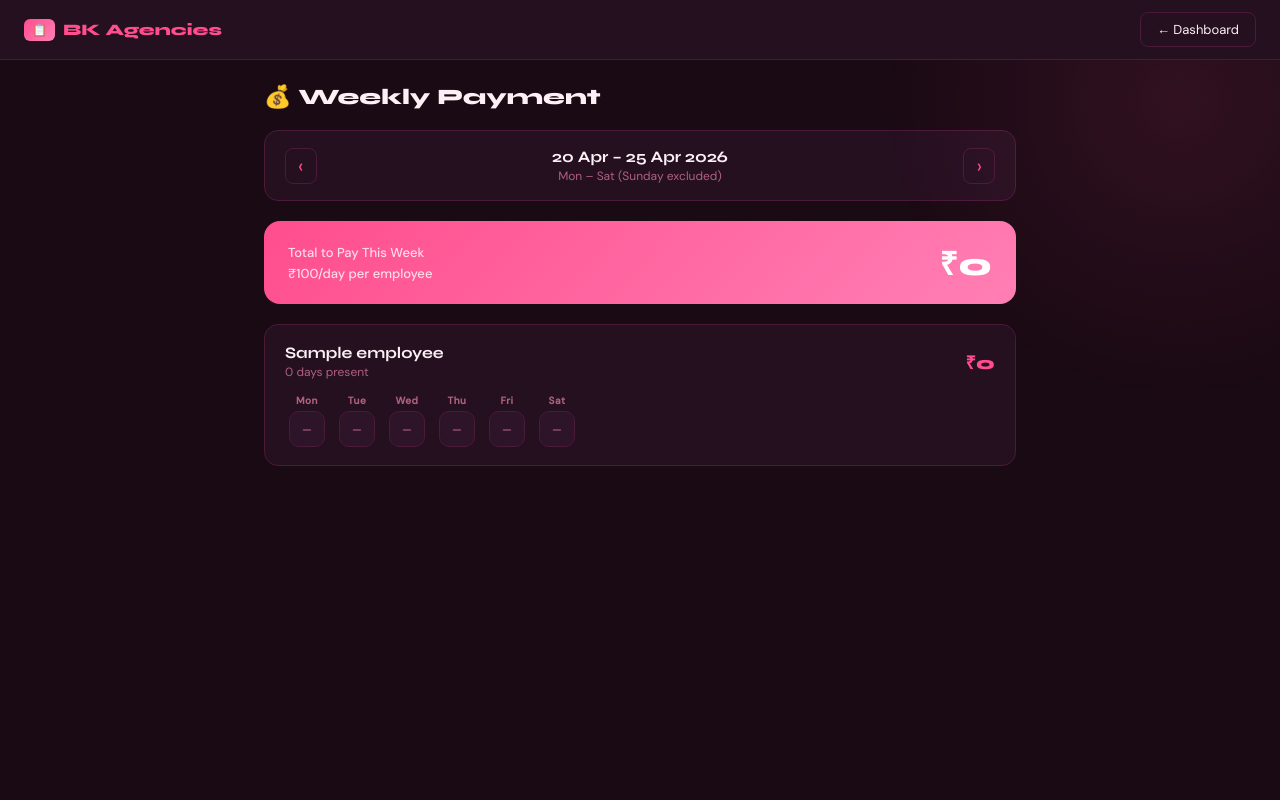
After one commit to kanmani2610/Attendance-tracker, a Flask app: page /weekly in a window 1280 px wide. The commit adds this page. Run offline with Flask 3, Linux system fonts and the light colour scheme; the visitor is signed in with stand-in values (Sample User, id 1); a database or web service that is not in the repository returns one stand-in record (values such as "Sample title"); some libraries are stand-ins or nearby versions.

Commit message:
add weekly pay, sunday greyed out, email notification

```diff
--- a/app.py
+++ b/app.py
@@ -4,19 +4,29 @@ import pandas as pd
 from werkzeug.security import check_password_hash
 from functools import wraps
 import io
+import smtplib
+from email.mime.text import MIMEText
+from email.mime.multipart import MIMEMultipart
+from datetime import datetime, timedelta
 
 # DB
 from database import init_db, get_connection
 
 # SERVICES
 from services.employee_service import load_employees, add_employee, delete_employee
-from services.attendance_service import get_attendance, save_attendance
+from services.attendance_service import get_attendance, save_attendance, get_weekly_attendance
 
 app = Flask(__name__)
 app.secret_key = os.environ.get("SECRET_KEY", "fallback-secret")
 
 # ✅ IMPORTANT
 init_db()
+
+# 📧 EMAIL CONFIG
+SENDER_EMAIL = "jkanmani691@gmail.com"
+SENDER_PASSWORD = os.environ.get("EMAIL_PASSWORD", "ljbt rhow gmmk oucb")
+RECEIVER_EMAILS = ["jaikumar.197306@gmail.com", "kanmanijayakumar26022007@gmail.com"]
+DAILY_RATE = 100  # ₹100 per day
 
 
 # 🔐 LOGIN DECORATOR
@@ -35,6 +45,74 @@ ADMIN_PASS_HASH = os.getenv(
     "ADMIN_PASS_HASH",
     "scrypt:32768:8:1$CAEBIKjycQofVpfR$225a63ebe8c8571ad0c85f6ff9c4a37461c0bae456b0a6edbb64540cc035715f6863cce641b3292f083b507d2c488be8f6cfb2b0ef6912e650ddf0c706a13be5"
 )
+
+
+# 📧 SEND WEEKLY EMAIL
+def send_weekly_email(week_data, week_label):
+    try:
+        msg = MIMEMultipart("alternative")
+        msg["Subject"] = f"BK Agencies — Saturday Payment Summary ({week_label})"
+        msg["From"] = SENDER_EMAIL
+        msg["To"] = ", ".join(RECEIVER_EMAILS)
+
+        total = sum(d["amount"] for d in week_data)
+
+        # Build email body
+        rows = ""
+        for d in week_data:
+            rows += f"""
+            <tr>
+                <td style="padding:10px 16px; border-bottom:1px solid #4a1a38;">{d['name']}</td>
+                <td style="padding:10px 16px; border-bottom:1px solid #4a1a38; text-align:center;">{d['days']}</td>
+                <td style="padding:10px 16px; border-bottom:1px solid #4a1a38; text-align:center;">₹{d['amount']}</td>
+            </tr>
+            """
+
+        html = f"""
+        <html>
+        <body style="font-family: Arial, sans-serif; background:#1a0a14; color:#fdf0f5; padding:20px;">
+            <div style="max-width:500px; margin:0 auto; background:#251020; border-radius:16px; padding:32px; border:1px solid #4a1a38;">
+                <h2 style="color:#ff4d8d; margin-bottom:4px;">BK Agencies</h2>
+                <p style="color:#b06080; margin-bottom:24px;">Saturday Payment Summary — {week_label}</p>
+
+                <table style="width:100%; border-collapse:collapse;">
+                    <thead>
+                        <tr style="background:#2e1428;">
+                            <th style="padding:10px 16px; text-align:left; color:#b06080; font-size:12px;">Employee</th>
+                            <th style="padding:10px 16px; text-align:center; color:#b06080; font-size:12px;">Days Present</th>
+                            <th style="padding:10px 16px; text-align:center; color:#b06080; font-size:12px;">Amount</th>
+                        </tr>
+                    </thead>
+                    <tbody>
+                        {rows}
+                    </tbody>
+                </table>
+
+                <div style="margin-top:20px; padding:16px; background:#2e1428; border-radius:10px; text-align:right;">
+                    <span style="color:#b06080; font-size:14px;">Total to Pay Today:</span>
+                    <span style="color:#ff4d8d; font-size:22px; font-weight:bold; margin-left:12px;">₹{total}</span>
+                </div>
+
+                <p style="color:#b06080; font-size:12px; margin-top:20px; text-align:center;">
+                    This is an automated message from BK Agencies Attendance System.
+                </p>
+            </div>
+        </body>
+        </html>
+        """
+
+        msg.attach(MIMEText(html, "html"))
+
+        with smtplib.SMTP_SSL("smtp.gmail.com", 465) as server:
+            server.login(SENDER_EMAIL, SENDER_PASSWORD)
+            server.sendmail(SENDER_EMAIL, RECEIVER_EMAILS, msg.as_string())
+
+        print("✅ Weekly email sent!")
+        return True
+
+    except Exception as e:
+        print(f"❌ Email error: {e}")
+        return False
 
 
 # 🔐 LOGIN
@@ -75,9 +153,7 @@ def dashboard():
     if request.method == "POST":
         month = request.form["month"]
         session["month"] = month
-
         save_attendance(month, employees, request.form)
-
         return redirect(f"/dashboard?month={month}")
 
     return render_template(
@@ -93,7 +169,6 @@ def dashboard():
 @login_required
 def add_employee_route():
     name = request.form["name"]
-
     try:
         salary = int(request.form["salary"])
     except Exception as e:
@@ -124,8 +199,6 @@ def report():
         employees = load_employees()
 
         if request.method == "POST":
-            # ✅ FIX: month comes as "2025-01" from HTML input type="month"
-            # Keep it as-is (do NOT .lower() or reformat it)
             month = request.form.get("month", "").strip()
             deduction = float(request.form.get("deduction", 0))
 
@@ -138,31 +211,30 @@ def report():
                 emp_id = emp["id"]
                 name = emp["name"]
 
-                # ✅ FIX: match "2025-01-05" style dates using LIKE "2025-01%"
                 cursor.execute("""
-                    SELECT status
-                    FROM attendance
-                    WHERE employee_id = ? AND date LIKE ?
+                    SELECT status, date FROM attendance
+                    WHERE employee_id = %s AND date LIKE %s
                 """, (emp_id, f"{month}%"))
 
                 rows = cursor.fetchall()
-                attendance = [r[0] for r in rows]
 
-                leaves = attendance.count("L")
-                present = attendance.count("P")
+                # ✅ Ignore Sundays in monthly report
+                leaves = 0
+                present = 0
+                for status, date in rows:
+                    date_obj = datetime.strptime(date, "%Y-%m-%d")
+                    if date_obj.weekday() == 6:  # Sunday
+                        continue
+                    if status == "L":
+                        leaves += 1
+                    elif status == "P":
+                        present += 1
 
                 salary = float(emp["salary"])
                 total_deduction = leaves * deduction
                 final_salary = salary - total_deduction
 
-                results.append([
-                    name,
-                    salary,
-                    present,
-                    leaves,
-                    total_deduction,
-                    final_salary
-                ])
+                results.append([name, salary, present, leaves, total_deduction, final_salary])
 
             conn.close()
 
@@ -181,3 +253,60 @@ def report():
     except Exception as e:
         print("ERROR:", e)
         return str(e), 500
+
+
+# 📅 WEEKLY SUMMARY
+@app.route("/weekly", methods=["GET", "POST"])
+@login_required
+def weekly():
+    employees = load_employees()
+    today = datetime.today()
+
+    # Default to current week (Mon–Sat)
+    # Find Monday of current week
+    monday = today - timedelta(days=today.weekday())
+    saturday = monday + timedelta(days=5)
+
+    # Allow selecting a different week
+    week_start_str = request.args.get("week_start", monday.strftime("%Y-%m-%d"))
+    week_start = datetime.strptime(week_start_str, "%Y-%m-%d")
+    week_end = week_start + timedelta(days=5)  # Saturday
+
+    week_label = f"{week_start.strftime('%d %b')} – {week_end.strftime('%d %b %Y')}"
+
+    # Get attendance for each employee for this week (Mon-Sat, skip Sunday)
+    week_data = get_weekly_attendance(employees, week_start, week_end)
+
+    # Check if today is Saturday — show email button
+    is_saturday = today.weekday() == 5
+
+    # Check if email already sent today
+    email_sent = session.get("email_sent_date") == today.strftime("%Y-%m-%d")
+
+    # Handle send email
+    if request.method == "POST":
+        success = send_weekly_email(week_data, week_label)
+        if success:
+            session["email_sent_date"] = today.strftime("%Y-%m-%d")
+            return redirect("/weekly?week_start=" + week_start_str + "&email=sent")
+
+    email_status = request.args.get("email")
+
+    # Previous and next week navigation
+    prev_week = (week_start - timedelta(days=7)).strftime("%Y-%m-%d")
+    next_week = (week_start + timedelta(days=7)).strftime("%Y-%m-%d")
+
+    return render_template(
+        "weekly.html",
+        employees=employees,
+        week_data=week_data,
+        week_label=week_label,
+        week_start=week_start_str,
+        prev_week=prev_week,
+        next_week=next_week,
+        is_saturday=is_saturday,
+        email_sent=email_sent,
+        email_status=email_status,
+        daily_rate=DAILY_RATE,
+        total=sum(d["amount"] for d in week_data)
+    )
--- /dev/null
+++ b/templates/weekly.html
@@ -0,0 +1,356 @@
+<!DOCTYPE html>
+<html lang="en">
+<head>
+    <meta charset="UTF-8">
+    <meta name="viewport" content="width=device-width, initial-scale=1.0">
+    <title>Weekly Pay — BK Agencies</title>
+    <link href="https://fonts.googleapis.com/css2?family=Syne:wght@600;700;800&family=DM+Sans:wght@300;400;500&display=swap" rel="stylesheet">
+    <style>
+        *, *::before, *::after { box-sizing: border-box; margin: 0; padding: 0; }
+        :root {
+            --bg: #1a0a14;
+            --surface: #251020;
+            --surface2: #2e1428;
+            --border: #4a1a38;
+            --accent: #ff4d8d;
+            --accent2: #ff80b5;
+            --present: #22c55e;
+            --leave: #ef4444;
+            --text: #fdf0f5;
+            --muted: #b06080;
+            --input-bg: #160a10;
+        }
+        body {
+            font-family: 'DM Sans', sans-serif;
+            background: var(--bg);
+            color: var(--text);
+            min-height: 100vh;
+        }
+        body::before {
+            content: '';
+            position: fixed;
+            top: -200px; right: -200px;
+            width: 600px; height: 600px;
+            background: radial-gradient(circle, rgba(255,77,141,0.1) 0%, transparent 70%);
+            pointer-events: none;
+        }
+
+        nav {
+            background: var(--surface);
+            border-bottom: 1px solid var(--border);
+            padding: 0 24px;
+            height: 60px;
+            display: flex;
+            align-items: center;
+            justify-content: space-between;
+            position: sticky;
+            top: 0;
+            z-index: 100;
+        }
+        .nav-logo {
+            font-family: 'Syne', sans-serif;
+            font-weight: 800;
+            font-size: 16px;
+            color: var(--accent);
+            display: flex;
+            align-items: center;
+            gap: 8px;
+        }
+        .nav-logo span {
+            background: linear-gradient(135deg, var(--accent), var(--accent2));
+            color: #fff;
+            padding: 4px 8px;
+            border-radius: 6px;
+            font-size: 12px;
+        }
+        .btn-back {
+            padding: 8px 16px;
+            border-radius: 8px;
+            font-size: 13px;
+            cursor: pointer;
+            text-decoration: none;
+            background: transparent;
+            border: 1px solid var(--border);
+            color: var(--text);
+            transition: all 0.2s;
+        }
+        .btn-back:hover { border-color: var(--accent); color: var(--accent); }
+
+        main { padding: 24px; max-width: 800px; margin: 0 auto; }
+
+        /* WEEK NAVIGATOR */
+        .week-nav {
+            display: flex;
+            align-items: center;
+            justify-content: space-between;
+            background: var(--surface);
+            border: 1px solid var(--border);
+            border-radius: 14px;
+            padding: 16px 20px;
+            margin-bottom: 20px;
+        }
+        .week-nav a {
+            color: var(--accent);
+            text-decoration: none;
+            font-size: 20px;
+            padding: 4px 12px;
+            border-radius: 8px;
+            border: 1px solid var(--border);
+            transition: all 0.2s;
+        }
+        .week-nav a:hover { background: var(--surface2); }
+        .week-label {
+            font-family: 'Syne', sans-serif;
+            font-size: 16px;
+            font-weight: 700;
+            text-align: center;
+        }
+        .week-sub {
+            font-size: 12px;
+            color: var(--muted);
+            text-align: center;
+            margin-top: 2px;
+        }
+
+        /* EMAIL BANNER */
+        .email-banner {
+            background: linear-gradient(135deg, rgba(255,77,141,0.15), rgba(255,128,181,0.08));
+            border: 1px solid rgba(255,77,141,0.3);
+            border-radius: 14px;
+            padding: 16px 20px;
+            margin-bottom: 20px;
+            display: flex;
+            align-items: center;
+            justify-content: space-between;
+            flex-wrap: wrap;
+            gap: 12px;
+        }
+        .email-banner-text { font-size: 14px; }
+        .email-banner-text strong { color: var(--accent); }
+        .btn-send-email {
+            background: linear-gradient(135deg, var(--accent), var(--accent2));
+            color: #fff;
+            border: none;
+            border-radius: 10px;
+            padding: 10px 20px;
+            font-family: 'Syne', sans-serif;
+            font-size: 13px;
+            font-weight: 700;
+            cursor: pointer;
+            transition: all 0.2s;
+            box-shadow: 0 2px 12px rgba(255,77,141,0.3);
+        }
+        .btn-send-email:hover { transform: translateY(-1px); }
+
+        .success-banner {
+            background: rgba(34,197,94,0.1);
+            border: 1px solid rgba(34,197,94,0.3);
+            border-radius: 14px;
+            padding: 14px 20px;
+            margin-bottom: 20px;
+            color: #22c55e;
+            font-size: 14px;
+            text-align: center;
+        }
+
+        /* TOTAL CARD */
+        .total-card {
+            background: linear-gradient(135deg, var(--accent), var(--accent2));
+            border-radius: 16px;
+            padding: 20px 24px;
+            margin-bottom: 20px;
+            display: flex;
+            align-items: center;
+            justify-content: space-between;
+        }
+        .total-label {
+            font-size: 13px;
+            color: rgba(255,255,255,0.8);
+            font-weight: 500;
+        }
+        .total-amount {
+            font-family: 'Syne', sans-serif;
+            font-size: 32px;
+            font-weight: 800;
+            color: #fff;
+        }
+
+        /* EMPLOYEE CARDS */
+        .emp-card {
+            background: var(--surface);
+            border: 1px solid var(--border);
+            border-radius: 14px;
+            padding: 18px 20px;
+            margin-bottom: 12px;
+            transition: border-color 0.2s;
+        }
+        .emp-card:hover { border-color: rgba(255,77,141,0.3); }
+        .emp-header {
+            display: flex;
+            align-items: center;
+            justify-content: space-between;
+            margin-bottom: 14px;
+        }
+        .emp-name {
+            font-family: 'Syne', sans-serif;
+            font-size: 16px;
+            font-weight: 700;
+        }
+        .emp-amount {
+            font-family: 'Syne', sans-serif;
+            font-size: 18px;
+            font-weight: 800;
+            color: var(--accent);
+        }
+        .emp-days {
+            font-size: 12px;
+            color: var(--muted);
+            margin-top: 2px;
+        }
+
+        /* DAY PILLS */
+        .days-row {
+            display: flex;
+            gap: 6px;
+            flex-wrap: wrap;
+        }
+        .day-pill {
+            display: flex;
+            flex-direction: column;
+            align-items: center;
+            gap: 4px;
+            min-width: 44px;
+        }
+        .day-name {
+            font-size: 10px;
+            color: var(--muted);
+            font-weight: 600;
+            letter-spacing: 0.5px;
+        }
+        .day-status {
+            width: 36px;
+            height: 36px;
+            border-radius: 10px;
+            display: flex;
+            align-items: center;
+            justify-content: center;
+            font-size: 11px;
+            font-weight: 700;
+            font-family: 'Syne', sans-serif;
+        }
+        .day-status.present {
+            background: rgba(34,197,94,0.15);
+            border: 1px solid rgba(34,197,94,0.3);
+            color: #22c55e;
+        }
+        .day-status.leave {
+            background: rgba(239,68,68,0.15);
+            border: 1px solid rgba(239,68,68,0.3);
+            color: #ef4444;
+        }
+        .day-status.empty {
+            background: var(--surface2);
+            border: 1px solid var(--border);
+            color: var(--muted);
+        }
+
+        .empty-state {
+            text-align: center;
+            padding: 60px 20px;
+            color: var(--muted);
+        }
+
+        @media (max-width: 480px) {
+            main { padding: 16px; }
+            .total-amount { font-size: 26px; }
+            .week-label { font-size: 14px; }
+        }
+    </style>
+</head>
+<body>
+
+<nav>
+    <div class="nav-logo"><span>📋</span> BK Agencies</div>
+    <a href="/dashboard" class="btn-back">← Dashboard</a>
+</nav>
+
+<main>
+    <h2 style="font-family:'Syne',sans-serif; font-size:22px; font-weight:800; margin-bottom:20px;">
+        💰 Weekly Payment
+    </h2>
+
+    <!-- WEEK NAVIGATOR -->
+    <div class="week-nav">
+        <a href="/weekly?week_start={{ prev_week }}">‹</a>
+        <div>
+            <div class="week-label">{{ week_label }}</div>
+            <div class="week-sub">Mon – Sat (Sunday excluded)</div>
+        </div>
+        <a href="/weekly?week_start={{ next_week }}">›</a>
+    </div>
+
+    <!-- SUCCESS MESSAGE -->
+    {% if email_status == 'sent' %}
+    <div class="success-banner">
+        ✅ Payment summary emailed successfully to both emails!
+    </div>
+    {% endif %}
+
+    <!-- SATURDAY EMAIL BANNER -->
+    {% if is_saturday and not email_sent %}
+    <div class="email-banner">
+        <div class="email-banner-text">
+            🔔 <strong>Today is Saturday!</strong> Send weekly payment summary to your dad?
+        </div>
+        <form method="POST">
+            <button type="submit" class="btn-send-email">📧 Send Email Now</button>
+        </form>
+    </div>
+    {% endif %}
+
+    <!-- TOTAL -->
+    <div class="total-card">
+        <div>
+            <div class="total-label">Total to Pay This Week</div>
+            <div class="total-label" style="margin-top:4px;">₹{{ daily_rate }}/day per employee</div>
+        </div>
+        <div class="total-amount">₹{{ total }}</div>
+    </div>
+
+    <!-- EMPLOYEE CARDS -->
+    {% if week_data %}
+        {% for emp in week_data %}
+        <div class="emp-card">
+            <div class="emp-header">
+                <div>
+                    <div class="emp-name">{{ emp.name }}</div>
+                    <div class="emp-days">{{ emp.days }} day{{ 's' if emp.days != 1 }} present</div>
+                </div>
+                <div class="emp-amount">₹{{ emp.amount }}</div>
+            </div>
+
+            <div class="days-row">
+                {% for d in emp.breakdown %}
+                <div class="day-pill">
+                    <span class="day-name">{{ d.day }}</span>
+                    <div class="day-status {% if d.status == 'P' %}present{% elif d.status == 'L' %}leave{% else %}empty{% endif %}">
+                        {% if d.status == 'P' %}P
+                        {% elif d.status == 'L' %}L
+                        {% else %}—{% endif %}
+                    </div>
+                </div>
+                {% endfor %}
+            </div>
+        </div>
+        {% endfor %}
+    {% else %}
+        <div class="empty-state">
+            <div style="font-size:40px;">👥</div>
+            <p style="margin-top:8px;">No employees found. Add employees first!</p>
+        </div>
+    {% endif %}
+
+</main>
+
+</body>
+</html>
```
Also changed, not shown: services/attendance_service.py (+55 -6 lines), templates/dashboard.html (+105 -22 lines).
